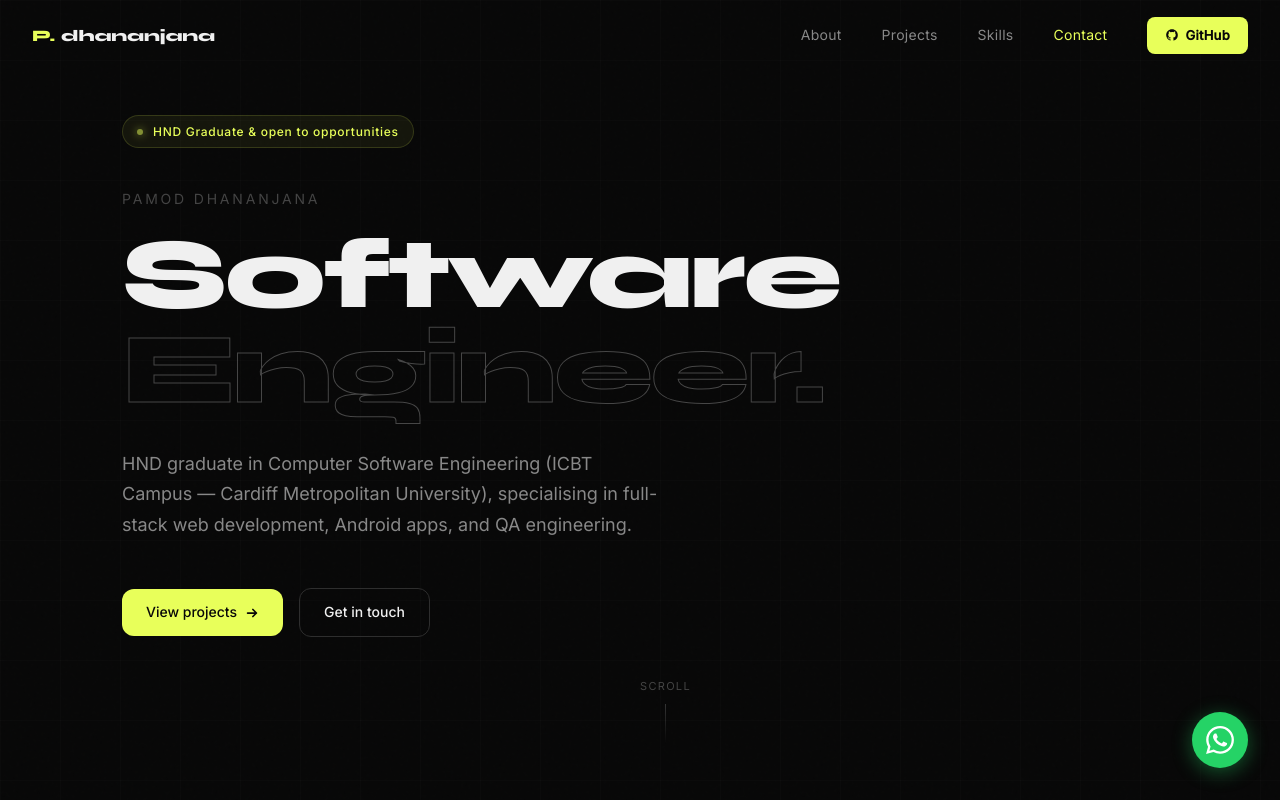
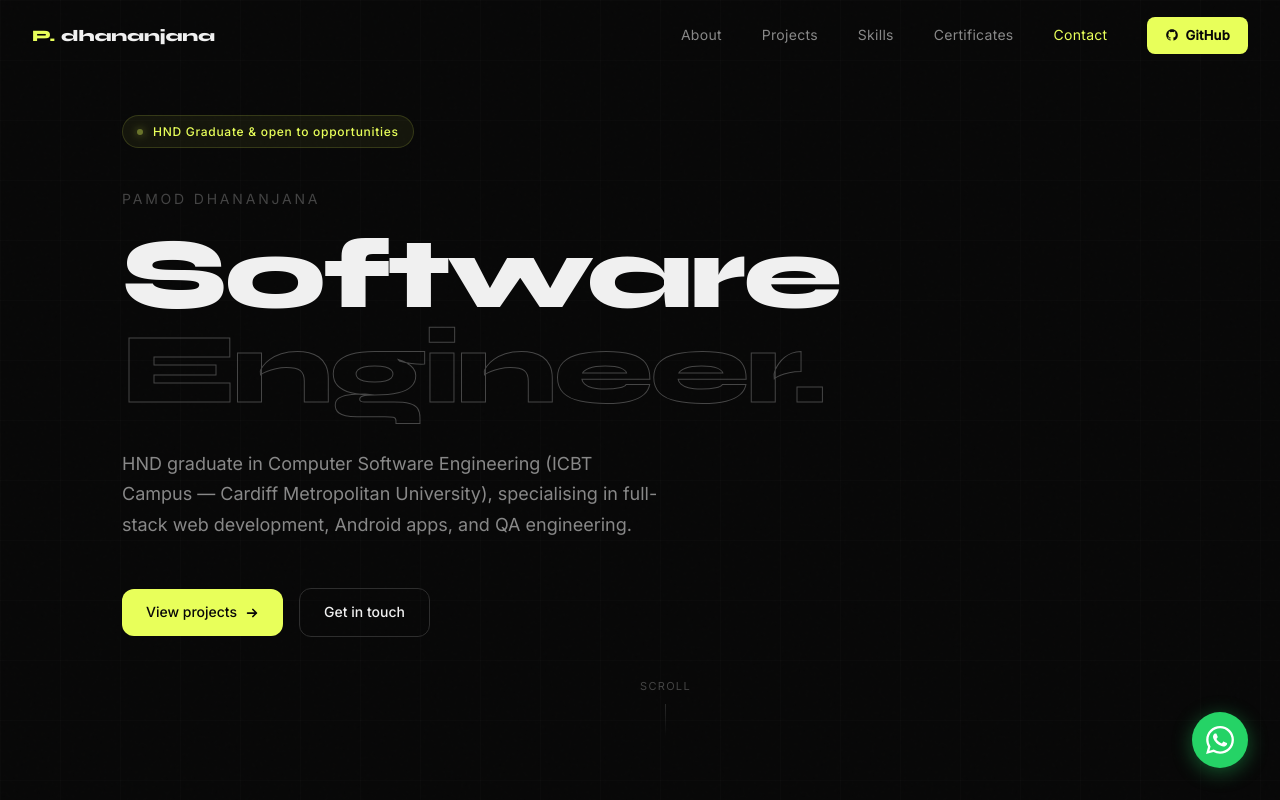
Before and after one commit to pamod100/my-portfolio, a Next.js app: page / in a window 1280 px wide. Shown: the top 800 px of the page. Built offline with nearby package versions, Linux system fonts and the light colour scheme.

Commit message:
Add certificates section and cv update

```diff
--- a/app/page.tsx
+++ b/app/page.tsx
@@ -158,6 +158,16 @@ const skills = [
   },
 ];
 
+const certificates = [
+  {
+    title: "One Million Prompters",
+    issuer: "Dubai Future Foundation — Dubai Centre for Artificial Intelligence",
+    description:
+      "Completed the One Million Prompters initiative launched by H.H. Sheikh Hamdan bin Mohammed bin Rashid Al Maktoum, Crown Prince of Dubai, focused on prompt engineering skills for AI systems.",
+    image: "/certificates/one-million-prompters.png",
+    date: "2026",
+  },
+];
 /* ─── Component ─────────────────────────────────────────── */
 
 export default function Home() {
@@ -449,6 +459,44 @@ export default function Home() {
 
         <div className="divider" />
 
+
+        {/* ── CERTIFICATES ─────────────────────────────────── */}
+        <section id="certificates">
+          <div className="container">
+            <p className="section-label">Recognitions</p>
+            <h2 className="section-title">Certificates</h2>
+
+            <div style={{ display: "grid", gridTemplateColumns: "repeat(auto-fill, minmax(320px, 1fr))", gap: "20px" }}>
+              {certificates.map((cert) => (
+                <div key={cert.title} style={{ background: "var(--bg-card)", border: "1px solid var(--border)", borderRadius: "16px", overflow: "hidden" }}>
+                  <div style={{ position: "relative", width: "100%", aspectRatio: "1.29 / 1", background: "#0a0a0a" }}>
+                    <Image
+                      src={cert.image}
+                      alt={cert.title}
+                      fill
+                      style={{ objectFit: "contain" }}
+                    />
+                  </div>
+                  <div style={{ padding: "24px" }}>
+                    <p style={{ fontSize: "11px", fontWeight: 600, letterSpacing: "0.1em", textTransform: "uppercase", color: "var(--accent)", marginBottom: "8px" }}>
+                      {cert.date}
+                    </p>
+                    <h3 style={{ fontFamily: "var(--font-heading)", fontSize: "18px", fontWeight: 700, color: "var(--text-primary)", marginBottom: "6px" }}>
+                      {cert.title}
+                    </h3>
+                    <p style={{ fontSize: "13px", color: "var(--text-muted)", marginBottom: "12px" }}>
+                      {cert.issuer}
+                    </p>
+                    <p style={{ fontSize: "14px", lineHeight: 1.6, color: "var(--text-secondary)" }}>
+                      {cert.description}
+                    </p>
+                  </div>
+                </div>
+              ))}
+            </div>
+          </div>
+        </section>
+<div className="divider" />
         {/* ── CONTACT ──────────────────────────────────────── */}
         <section id="contact">
           <div className="container">
--- a/components/Navbar.tsx
+++ b/components/Navbar.tsx
@@ -6,6 +6,7 @@ const navLinks = [
   { label: "About",    href: "#about"   },
   { label: "Projects", href: "#projects" },
   { label: "Skills",   href: "#skills"  },
+  { label: "Certificates", href: "#certificates" },
   { label: "Contact",  href: "#contact" },
 ];
 
@@ -17,7 +18,7 @@ export default function Navbar() {
 useEffect(() => {
   const onScroll = () => {
     setScrolled(window.scrollY > 40);
-      const sections = ["about", "projects", "skills", "contact"];
+    const sections = ["about", "projects", "skills", "certificates", "contact"];
     for (const id of [...sections].reverse()) {
       const el = document.getElementById(id);
       if (el && window.scrollY >= el.offsetTop - 120) { setActive(id); break; }
```
Also changed, not shown: 2 other files (tests, documents, lock files or other folders). Lines whose indentation alone changed are shown as unchanged.
